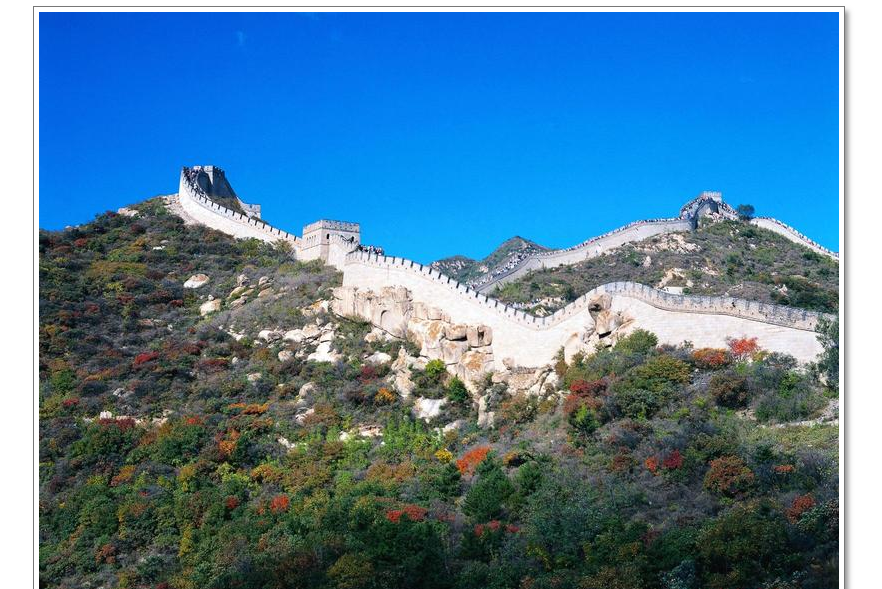
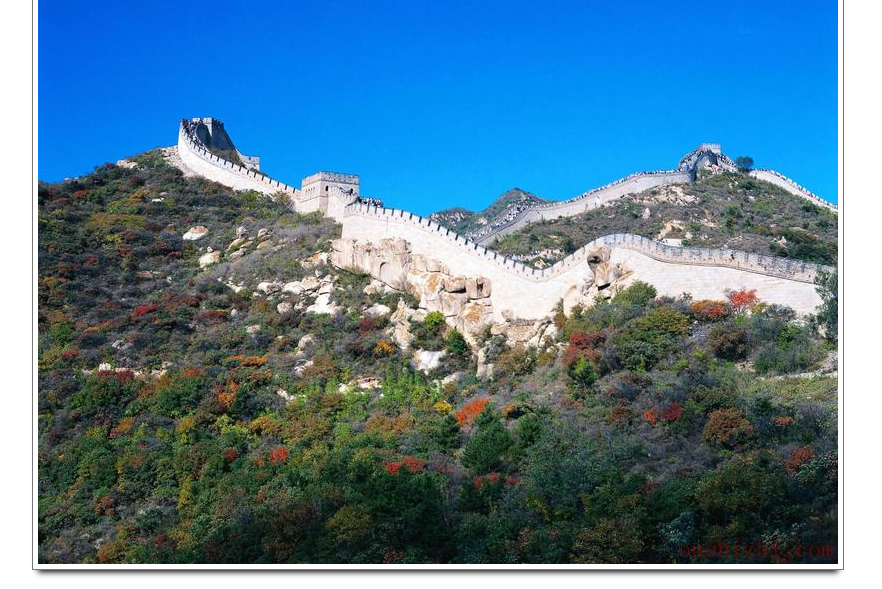
Before and after one commit to happypeter/list, a plain HTML site: page index.html in a window 1280 px wide. Shown: the part 92-681 px from the top of the page, without its empty margins (202-1084 px from the left). Drawn offline with Linux system fonts and the light colour scheme.

```diff
--- a/index.html
+++ b/index.html
@@ -6,12 +6,8 @@
     <title>Dev</title>
     <link rel="stylesheet" href="main.css" type="text/css" media="screen" charset="utf-8">
 </head>
+<div id="pic">
+    <img class="gw" src="gw.jpg" \>
+</div>
 <h1 id="words">This site is a reminder of our friendship.</h1>
-
-<div class="shadow1">
-    <div class="content">
-      <img class="gw" src="gw.jpg" \>
-    </div>
-</div>
-
 </html>
--- a/main.css
+++ b/main.css
@@ -1,30 +1,20 @@
+div#pic {
+  text-align: center;
+  margin-top: 50px;
+}
+
 img.gw {
+  padding: 5px;
+  border: 1px solid #777;
   width: 800px;
   height: 600px;
+  -webkit-box-shadow: 0 8px 6px -6px black;
+     -moz-box-shadow: 0 8px 6px -6px black;
+          box-shadow: 0 8px 6px -6px black;
 }
 
 h1#words {
-  margin-top: 40px;
   color:#839ba9;
   text-align: center;
   /* github-blue */
 }
-
-.shadow1 {
-    background-color: rgb(68,68,68); /* Needed for IEs */
-    width: 810px;
-    margin: 0 auto;
-    -moz-box-shadow: 5px 5px 5px rgba(68,68,68,0.6);
-    -webkit-box-shadow: 5px 5px 5px rgba(68,68,68,0.6);
-    box-shadow: 5px 5px 5px rgba(68,68,68,0.6);
-    filter: progid:DXImageTransform.Microsoft.Blur(PixelRadius=3,MakeShadow=true,ShadowOpacity=0.30);
-    -ms-filter: "progid:DXImageTransform.Microsoft.Blur(PixelRadius=3,MakeShadow=true,ShadowOpacity=0.30)";
-    zoom: 1;
-}
-.shadow1 .content {
-    width: 800px;
-    padding: 5px;
-    border: 1px solid #777;
-    position: relative; /* This protects the inner element from being blurred */
-    background-color: white;
-}
```
